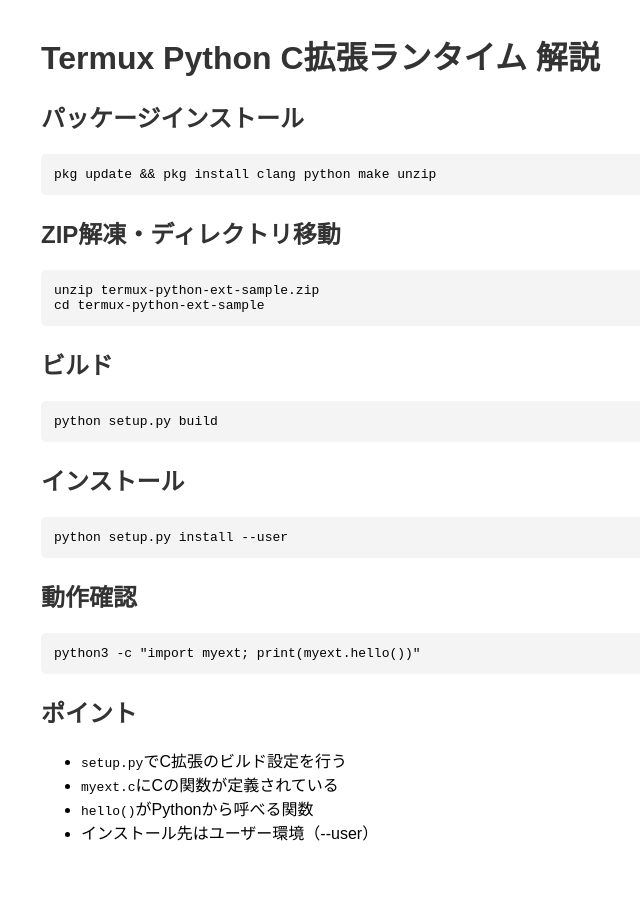
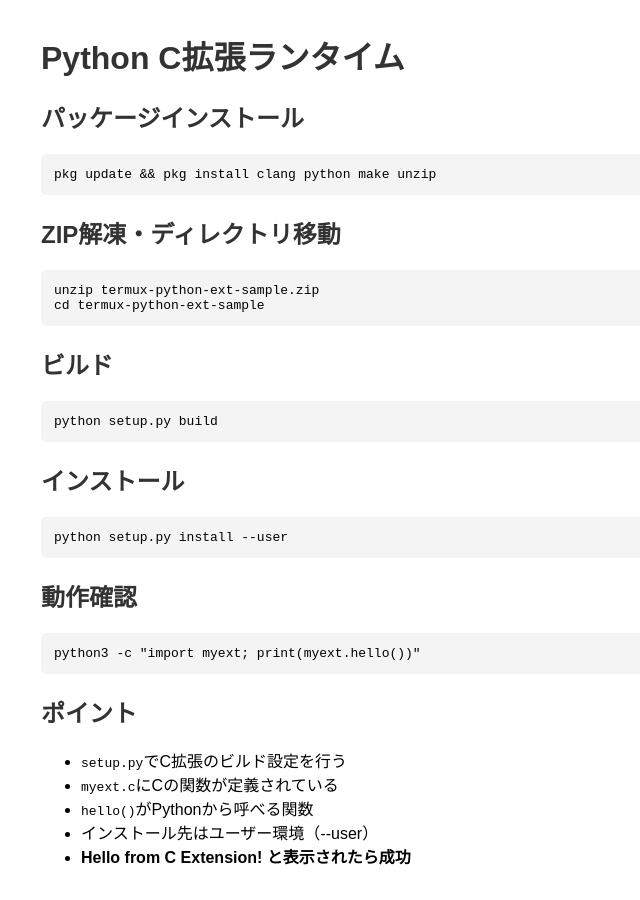
Before and after one commit to tanuki276/Python-Runtime, a plain HTML site: page index.html in a window 1280 px wide. Shown: the whole page, without its empty margins (199-839 px from the left). Before the commit the page ends 876 px from the top, so only its background shows below. Drawn offline with Linux system fonts and the light colour scheme.

Commit message:
index.html かえた

```diff
--- a/index.html
+++ b/index.html
@@ -2,7 +2,7 @@
 <html lang="ja">
 <head>
 <meta charset="UTF-8" />
-<title>Termux Python C拡張ランタイム 解説</title>
+<title>Python C拡張ランタイム</title>
 <style>
   body { font-family: sans-serif; max-width: 800px; margin: 2em auto; padding: 0 1em; }
   pre { background: #f4f4f4; padding: 1em; border-radius: 5px; overflow-x: auto; }
@@ -11,7 +11,7 @@
 </style>
 </head>
 <body>
-<h1>Termux Python C拡張ランタイム 解説</h1>
+<h1>Python C拡張ランタイム</h1>
 
 <h2>パッケージインストール</h2>
 <pre><code>pkg update && pkg install clang python make unzip</code></pre>
@@ -35,6 +35,7 @@
   <li><code>myext.c</code>にCの関数が定義されている</li>
   <li><code>hello()</code>がPythonから呼べる関数</li>
   <li>インストール先はユーザー環境（--user）</li>
+  <li><strong>Hello from C Extension! と表示されたら成功</strong></li>
 </ul>
 
 </body>
```
